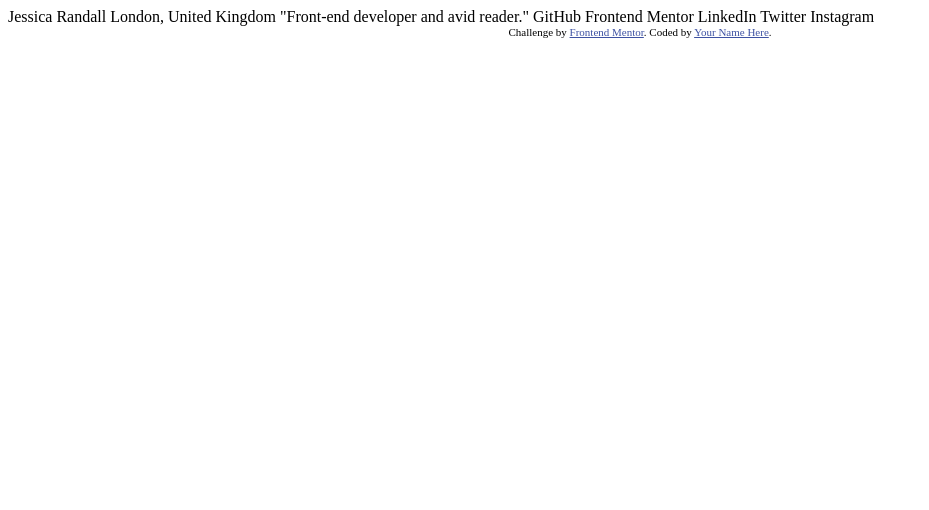
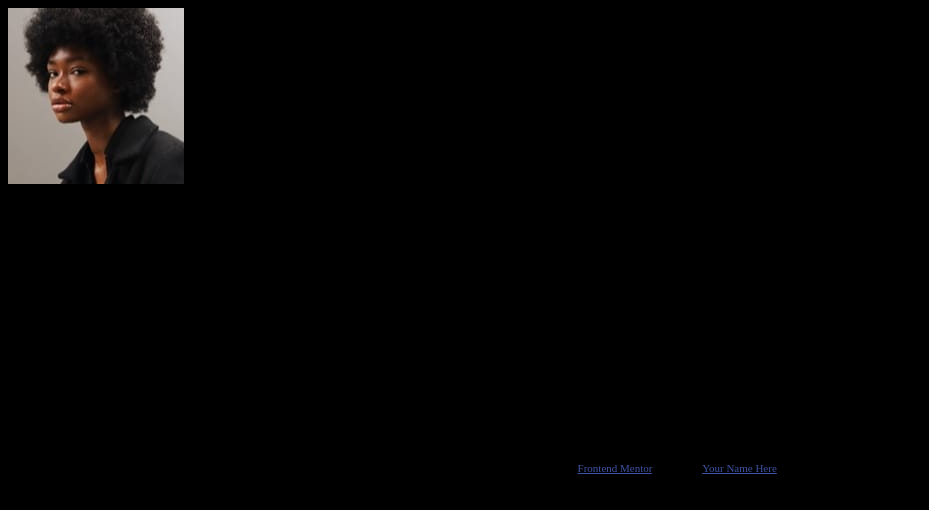
Before and after one commit to AnthonyMarcelin/Frontend-Mentor-Social-links-profile, a plain HTML site: page index.html in a window 1280 px wide. Shown: the whole page, without its empty margins (0-929 px from the left). Drawn offline with Linux system fonts and the light colour scheme.

Commit message:
html ok + debut css

```diff
--- /dev/null
+++ b/css/style.css
@@ -0,0 +1,34 @@
+:root {
+    --Green: hsl(75, 94%, 57%)
+    --White: hsl(0, 0%, 100%)
+    --Grey-700: hsl(0, 0%, 20%)
+    --Grey-800: hsl(0, 0%, 12%)
+    --Grey-900: hsl(0, 0%, 8%)
+}
+
+body {
+    background-color: black;
+    width: 100vw;
+    height: 100vh;
+}
+
+main {
+
+}
+
+
+
+
+
+
+
+
+
+.attribution {
+    font-size: 11px;
+    text-align: center;
+}
+
+.attribution a {
+    color: hsl(228, 45%, 44%);
+}
--- a/index.html
+++ b/index.html
@@ -5,27 +5,42 @@
   <meta name="viewport" content="width=device-width, initial-scale=1.0"> <!-- displays site properly based on user's device -->
 
   <link rel="icon" type="image/png" sizes="32x32" href="./assets/images/favicon-32x32.png">
+  <link rel="stylesheet" href="css/reset.css">
+  <link rel="stylesheet" href="css/style.css">
 
   <title>Frontend Mentor | Social links profile</title>
 
   <!-- Feel free to remove these styles or customise in your own stylesheet 👍 -->
   <style>
-    .attribution { font-size: 11px; text-align: center; }
-    .attribution a { color: hsl(228, 45%, 44%); }
+
   </style>
 </head>
 <body>
 
-  Jessica Randall
-  London, United Kingdom
-  "Front-end developer and avid reader."
+  <main>
 
-  GitHub
-  Frontend Mentor
-  LinkedIn
-  Twitter
-  Instagram
+    <img src="assets/images/avatar-jessica.jpeg" alt="photo de profil">
 
+    <h1>Jessica Randall</h1>
+
+    <h2>London, United Kingdom</h2>
+
+
+    <h3>"Front-end developer and avid reader."</h3>
+
+    <menu>
+      <ul>
+
+        <li class="link">GitHub</li>
+        <li class="link">Frontend Mentor</li>
+        <li class="link">LinkedIn</li>
+        <li class="link">Twitter</li>
+        <li class="link">Instagram</li>
+
+      </ul>
+    </menu>
+
+</main>
   <div class="attribution">
     Challenge by <a href="https://www.frontendmentor.io?ref=challenge" target="_blank">Frontend Mentor</a>.
     Coded by <a href="#">Your Name Here</a>.
```
Also changed, not shown: css/reset.css (added).
